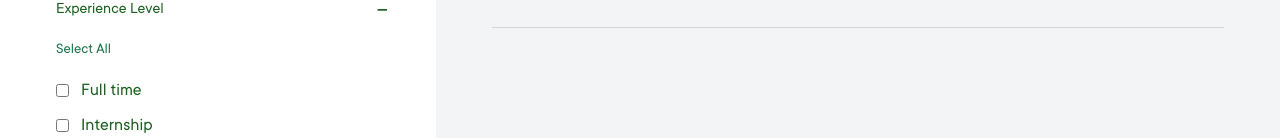
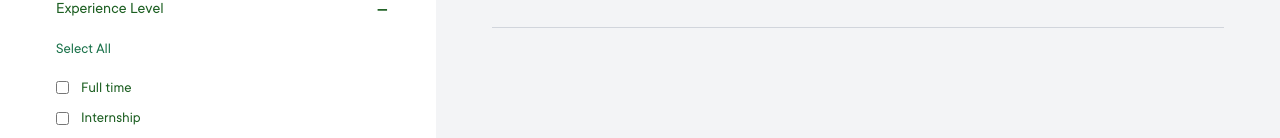
Before and after one commit to CodeWhiz-101/Jcult, a Next.js app: page /career/open-opportunities in a window 1280 px wide. Shown: the part 662-800 px from the top of the page. Built offline with nearby package versions, Linux system fonts and the light colour scheme.

Commit message:
chore: force vercel rebuild

```diff
--- a/src/app/career/open-opportunities/page.tsx
+++ b/src/app/career/open-opportunities/page.tsx
@@ -229,7 +229,7 @@ export default function CareersPage() {
                         {section.values.map(v => (
                           <label
                             key={v}
-                            className="flex items-center text-[18px] text-primary">
+                            className="flex items-center text-[15px] text-primary">
 
                             <input
                               type="checkbox"
```
Also changed, not shown: 1 other file (tests, documents, lock files or other folders).
